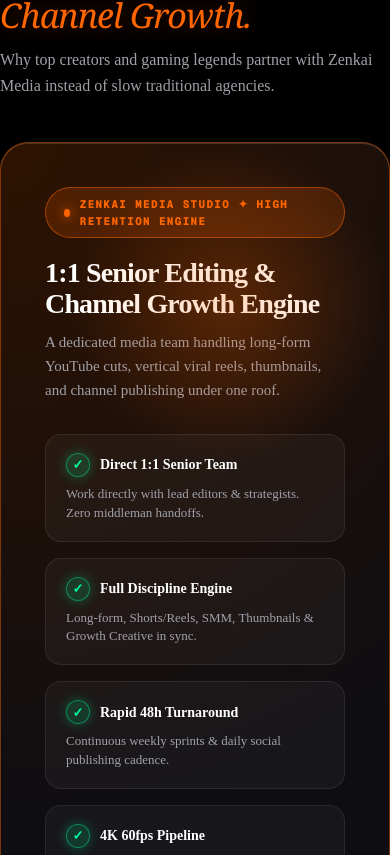
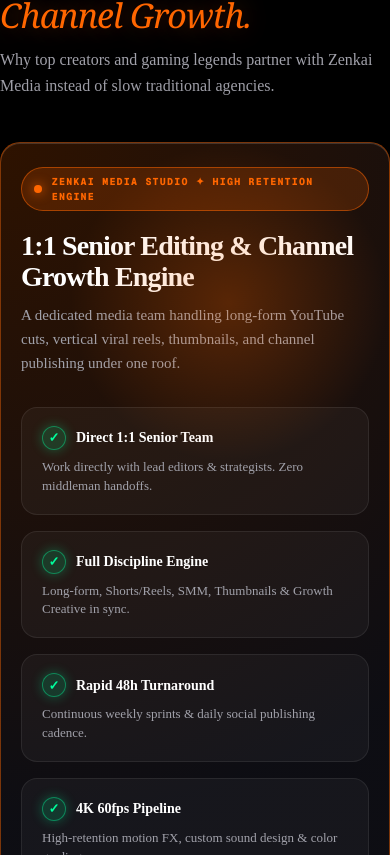
Before and after one commit to maaz9999/zenkai-media, a Next.js app: page / in a window 390 px wide. Shown: the part 10629-11484 px from the top of the page. Built offline with nearby package versions, Linux system fonts and the light colour scheme.

Commit message:
fix: responsive padding and layout for mobile/tablet viewports

```diff
--- a/app/globals.css
+++ b/app/globals.css
@@ -3238,3 +3238,18 @@ img {
     grid-template-columns: 1fr;
   }
 }
+
+@media (max-width: 640px) {
+  .bento-card-zenkai,
+  .bento-card-agency {
+    padding: 24px 20px;
+    border-radius: 20px;
+  }
+  .bento-badge-hero,
+  .bento-badge-muted {
+    font-size: 10px;
+    padding: 6px 12px;
+    white-space: normal;
+    text-align: left;
+  }
+}
```
